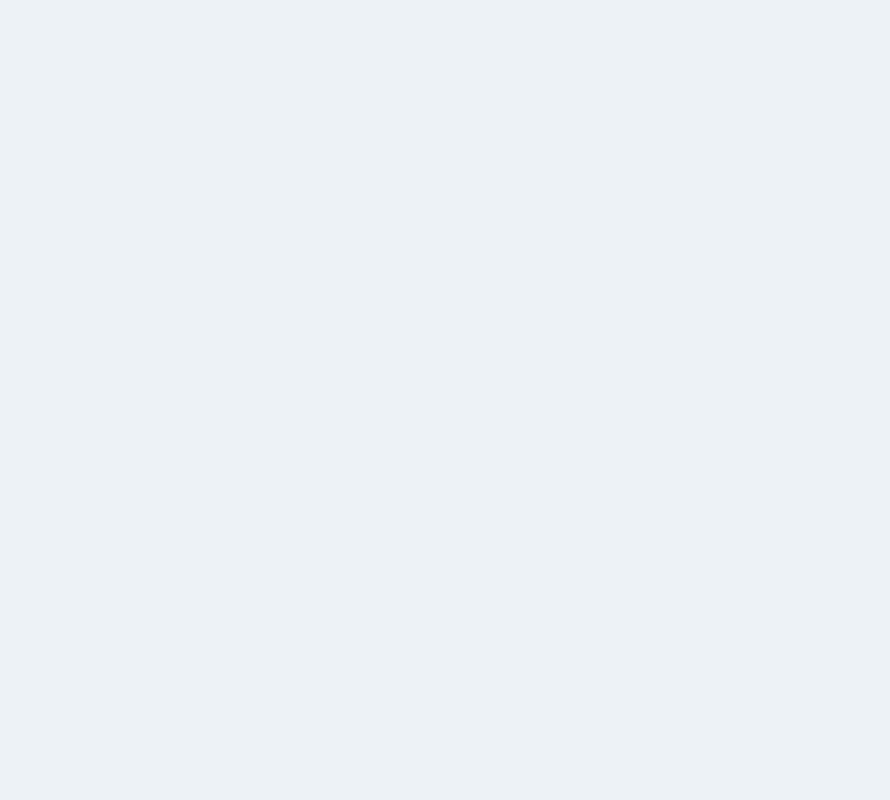
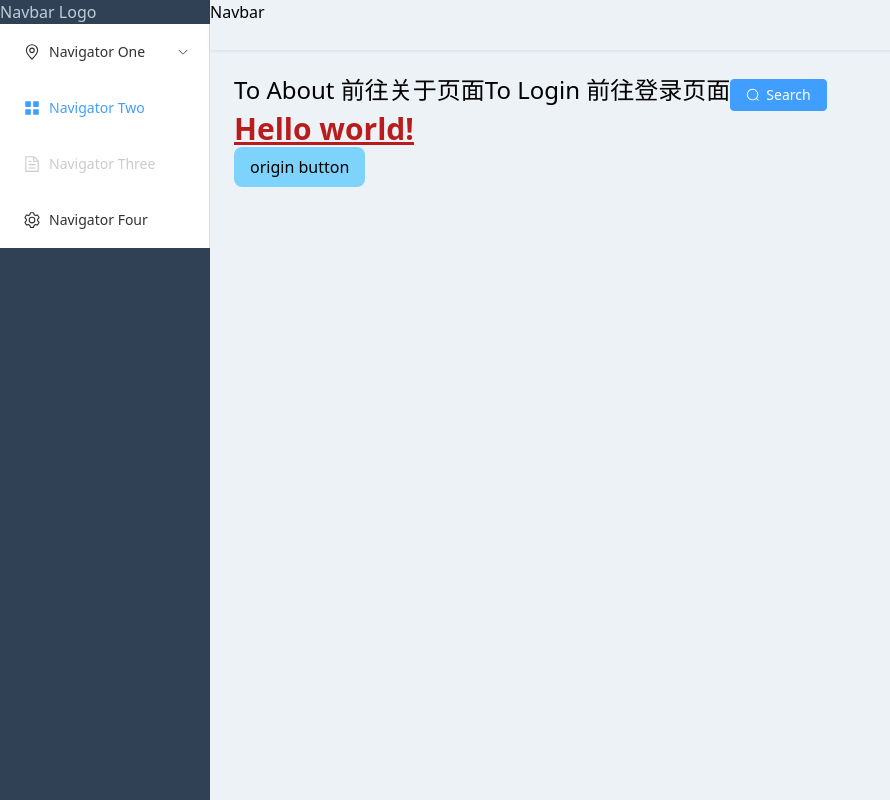
Before and after one commit to wuchi57/vite-admin, a Vue app: page /dashboard in a window 1280 px wide. Before the commit this address had no page. Shown: the whole page, without its empty margins (0-890 px from the left). Built offline with nearby package versions, Linux system fonts and the light colour scheme; the HTML template or start-up script is replaced by a standard one.

Commit message:
feat: layout基本页面

```diff
--- /dev/null
+++ b/src/layout/SidebarItem.vue
@@ -0,0 +1,20 @@
+<script setup>
+const props = defineProps({
+  item: {
+    type: Object,
+    required: true
+  },
+  isNest: {
+    type: Boolean,
+    default: false
+  },
+  basePath: {
+    type: String,
+    default: ''
+  }
+})
+</script>
+
+<template>
+  <div></div>
+</template>
--- /dev/null
+++ b/src/layout/SidebarSubItem.vue
@@ -0,0 +1,6 @@
+<script setup>
+
+</script>
+
+<template>
+</template>
--- /dev/null
+++ b/src/layout/SidebarSubLink.vue
@@ -0,0 +1,6 @@
+<script setup>
+
+</script>
+
+<template>
+</template>
--- /dev/null
+++ b/src/layout/TheAppMain.vue
@@ -0,0 +1,9 @@
+<script setup>
+
+</script>
+
+<template>
+  <section>
+    <router-view></router-view>
+  </section>
+</template>
--- /dev/null
+++ b/src/layout/TheNavbar.vue
@@ -0,0 +1,7 @@
+<script setup>
+
+</script>
+
+<template>
+  <div>Navbar</div>
+</template>
--- /dev/null
+++ b/src/layout/TheSidebar.vue
@@ -0,0 +1,72 @@
+<script setup>
+import { Document, Location, Menu as IconMenu, Setting, } from '@element-plus/icons-vue'
+
+const router = useRouter()
+console.log(router.options.routes)
+const isCollapse = ref(false)
+
+function handleOpen (key, keyPath) {
+  console.log(key, keyPath)
+}
+
+function handleClose (key, keyPath) {
+  console.log(key, keyPath)
+}
+</script>
+
+<template>
+  <div>
+    <div>Navbar Logo</div>
+    <el-scrollbar>
+      <!--<el-menu>-->
+      <!--  <SidebarItem v-for="route in router.options.routes" :key="route.path" :item="route" :base-path="route.path"/>-->
+      <!--</el-menu>-->
+      <el-menu
+        default-active="2"
+        class="el-menu-vertical-demo"
+        :collapse="isCollapse"
+        @open="handleOpen"
+        @close="handleClose"
+      >
+        <el-sub-menu index="1">
+          <template #title>
+            <el-icon>
+              <location/>
+            </el-icon>
+            <span>Navigator One</span>
+          </template>
+          <el-menu-item-group>
+            <template #title><span>Group One</span></template>
+            <el-menu-item index="1-1">item one</el-menu-item>
+            <el-menu-item index="1-2">item two</el-menu-item>
+          </el-menu-item-group>
+          <el-menu-item-group title="Group Two">
+            <el-menu-item index="1-3">item three</el-menu-item>
+          </el-menu-item-group>
+          <el-sub-menu index="1-4">
+            <template #title><span>item four</span></template>
+            <el-menu-item index="1-4-1">item one</el-menu-item>
+          </el-sub-menu>
+        </el-sub-menu>
+        <el-menu-item index="2">
+          <el-icon>
+            <icon-menu/>
+          </el-icon>
+          <template #title>Navigator Two</template>
+        </el-menu-item>
+        <el-menu-item index="3" disabled>
+          <el-icon>
+            <document/>
+          </el-icon>
+          <template #title>Navigator Three</template>
+        </el-menu-item>
+        <el-menu-item index="4">
+          <el-icon>
+            <setting/>
+          </el-icon>
+          <template #title>Navigator Four</template>
+        </el-menu-item>
+      </el-menu>
+    </el-scrollbar>
+  </div>
+</template>
--- /dev/null
+++ b/src/layout/index.vue
@@ -0,0 +1,14 @@
+<script setup>
+import AppMain from './TheAppMain.vue'
+import Sidebar from './TheSidebar.vue'
+import Navbar from './TheNavbar.vue'</script>
+
+<template>
+  <div class="w-full h-full relative">
+    <Sidebar class="fixed w-sidebar h-full bg-menuBg text-menuText"></Sidebar>
+    <div class="relative h-full  ml-[theme(width.sidebar)]">
+      <Navbar class="relative h-[theme(height.navbar)] shadow-navbar"></Navbar>
+      <AppMain class="relative min-h-[calc(100%_-_theme(height.navbar))] overflow-hidden p-6"></AppMain>
+    </div>
+  </div>
+</template>
--- a/src/router/constant.js
+++ b/src/router/constant.js
@@ -1,13 +1,21 @@
+import Layout from 'layout/index.vue'
+
 export default [
-  {
-    path: '/',
-    name: 'home',
-    component: () => import('views/Home.vue'),
-  },
   {
     path: '/login',
     name: 'login',
     component: () => import('views/Login.vue'),
+  },
+  {
+    path: '/',
+    component: Layout,
+    redirect: '/dashboard',
+    children: [{
+      path: 'dashboard',
+      name: 'Dashboard',
+      component: () => import('views/Home.vue'),
+      meta: { title: 'Dashboard', icon: 'dashboard' }
+    }]
   },
   {
     path: '/about',
--- a/src/styles/element-ui.css
+++ b/src/styles/element-ui.css
@@ -1,7 +1,10 @@
-.el-input /deep/ .el-input__wrapper:hover,
-.el-input /deep/ .el-input__wrapper.is-focus {
-    box-shadow: 0 0 0 1px var(--el-input-border-color,var(--el-border-color)) inset;
+/* 全局input border样式修改 */
+.el-input .el-input__wrapper:hover,
+.el-input .el-input__wrapper.is-focus {
+    box-shadow: 0 0 0 1px var(--el-input-border-color, var(--el-border-color)) inset;
 }
-.el-input /deep/ input {
+
+/* 登录页面input样式修改 */
+.login-page .el-input input {
     height: 2.9rem;
 }
--- a/src/views/Login.vue
+++ b/src/views/Login.vue
@@ -60,7 +60,7 @@ function handleLogin () {
 </script>
 
 <template>
-  <div class="w-full h-full py-40 flex justify-center">
+  <div class="login-page w-full h-full py-40 flex justify-center">
     <el-form ref="formRef" :model="loginForm" :rules="loginRules" class="w-[32rem] px-8">
       <h3 class="text-pr text-[1.625rem] text-center mb-8 font-semibold">Login Form</h3>
       <el-form-item prop="username">
--- a/tailwind.config.cjs
+++ b/tailwind.config.cjs
@@ -5,9 +5,26 @@ module.exports = {
     "./src/**/*.{js,ts,jsx,tsx,vue}",
   ],
   theme: {
-    extend: {},
-    colors: {
-      pr: '#2389f2'
+    extend: {
+      width: {
+        sidebar: '13.125rem'
+      },
+      height: {
+        navbar: '3.125rem'
+      },
+      boxShadow: {
+        navbar: '0 1px 4px rgba(0,21,41,.08)'
+      },
+      colors: {
+        pr: '#2389f2',
+        menuText: '#bfcbd9',
+        menuActiveText: '#409EFF',
+        subMenuActiveText: '#f4f4f5', //https://github.com/ElemeFE/element/issues/12951
+        menuBg: '#304156',
+        menuHover: '#263445',
+        subMenuBg: '#1f2d3d',
+        subMenuHover: '#001528',
+      }
     },
   },
   plugins: [],
--- a/vite.config.js
+++ b/vite.config.js
@@ -55,7 +55,7 @@ export default defineConfig({
       "api": resolve(__dirname, "src/api"),
       "styles": resolve(__dirname, "src/styles"),
       "views": resolve(__dirname, "src/views"),
-      "layouts": resolve(__dirname, "src/layouts"),
+      "layout": resolve(__dirname, "src/layout"),
       "utils": resolve(__dirname, "src/utils"),
       "plugins": resolve(__dirname, "src/plugins"),
       "dirs": resolve(__dirname, "src/directives"),
```
